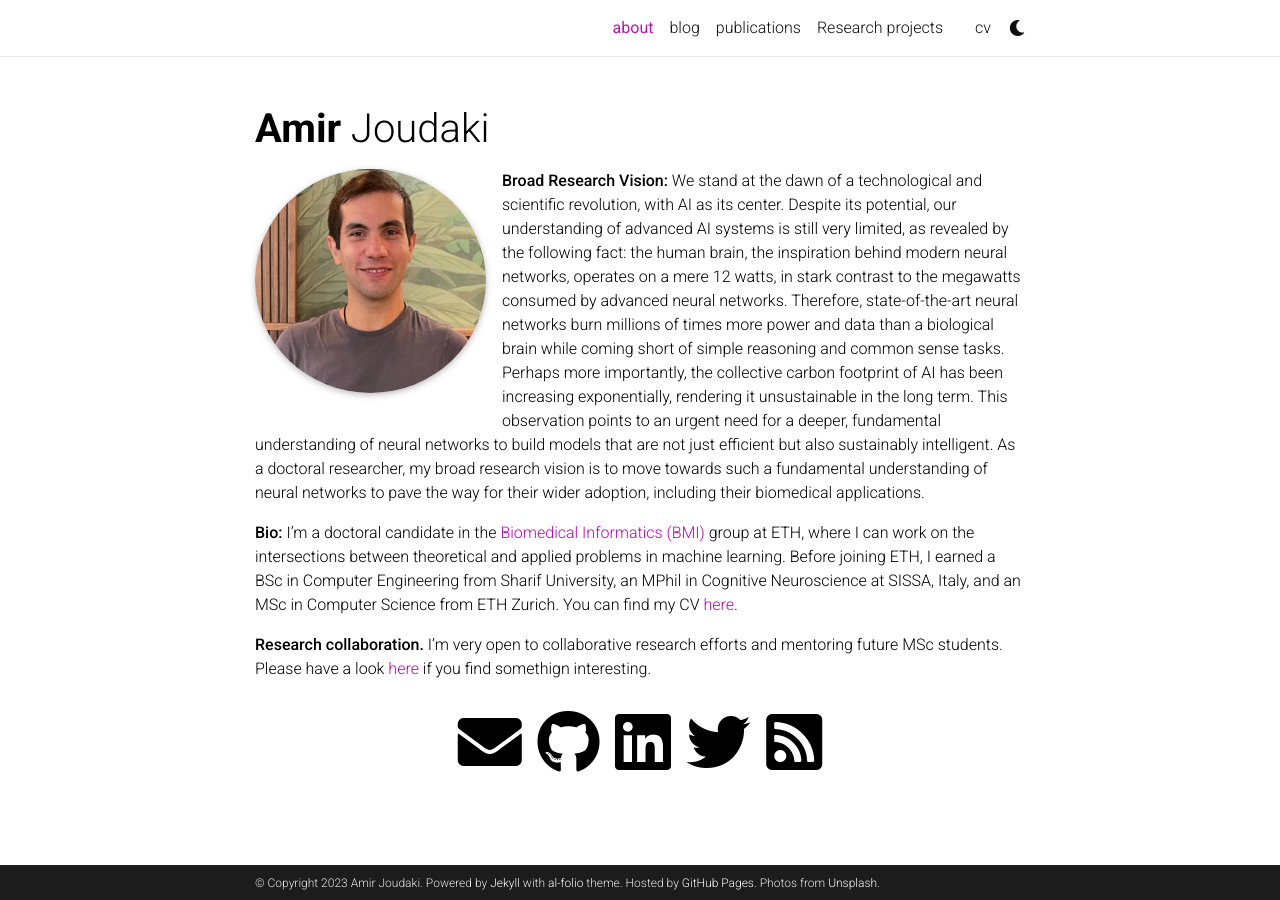
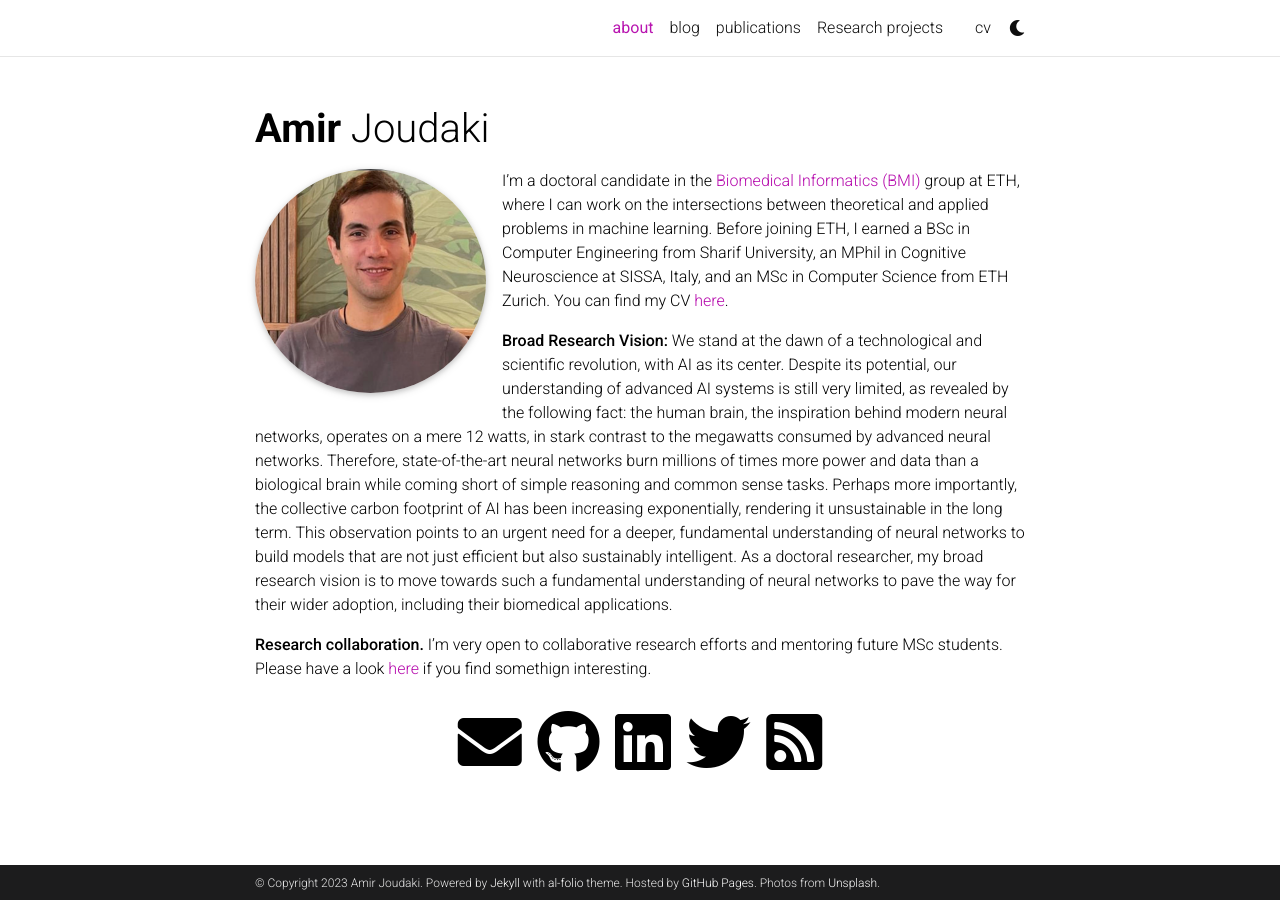
Before and after one commit to ajoudaki/ajoudaki.github.io, a Jekyll site: the page built from _pages/about.md, in a window 1280 px wide. Built offline with Jekyll 4.4.1, drawn with Linux system fonts in a browser that asks for light colours; full-size pictures stand in for the smaller copies a plugin makes; comment, search, counter and statistics services are not loaded; a style sheet for code colours, icons or effects is not loaded.

Commit message:
fixing bio in about page

```diff
--- a/_pages/about.md
+++ b/_pages/about.md
@@ -15,9 +15,10 @@ latest_posts: false  # includes a list of the newest posts
 selected_papers: false # includes a list of papers marked as "selected={true}"
 social: true  # includes social icons at the bottom of the page
 ---
+I'm a doctoral candidate in the [Biomedical Informatics (BMI)](https://bmi.inf.ethz.ch) group at ETH, where I can work on the intersections between theoretical and applied problems in machine learning. Before joining ETH, I earned a BSc in Computer Engineering from Sharif University, an MPhil in Cognitive Neuroscience at SISSA, Italy, and an MSc in Computer Science from ETH Zurich. You can find my CV [here](assets/pdf/CV.pdf).
 
 **Broad Research Vision:** We stand at the dawn of a technological and scientific revolution, with AI as its center. Despite its potential, our understanding of advanced AI systems is still very limited, as revealed by the following fact: the human brain, the inspiration behind modern neural networks, operates on a mere 12 watts, in stark contrast to the megawatts consumed by advanced neural networks. Therefore, state-of-the-art neural networks burn millions of times more power and data than a biological brain while coming short of simple reasoning and common sense tasks. Perhaps more importantly, the collective carbon footprint of AI has been increasing exponentially, rendering it unsustainable in the long term. This observation points to an urgent need for a deeper, fundamental understanding of neural networks to build models that are not just efficient but also sustainably intelligent. As a doctoral researcher, my broad research vision is to move towards such a fundamental understanding of neural networks to pave the way for their wider adoption, including their biomedical applications.
 
-**Bio:** I'm a doctoral candidate in the [Biomedical Informatics (BMI)](https://bmi.inf.ethz.ch) group at ETH, where I can work on the intersections between theoretical and applied problems in machine learning. Before joining ETH, I earned a BSc in Computer Engineering from Sharif University, an MPhil in Cognitive Neuroscience at SISSA, Italy, and an MSc in Computer Science from ETH Zurich. You can find my CV [here](link_to_CV).
+
 
 **Research collaboration.** I'm very open to collaborative research efforts and mentoring future MSc students. Please have a look [here](/projects/) if you find somethign interesting.
```
